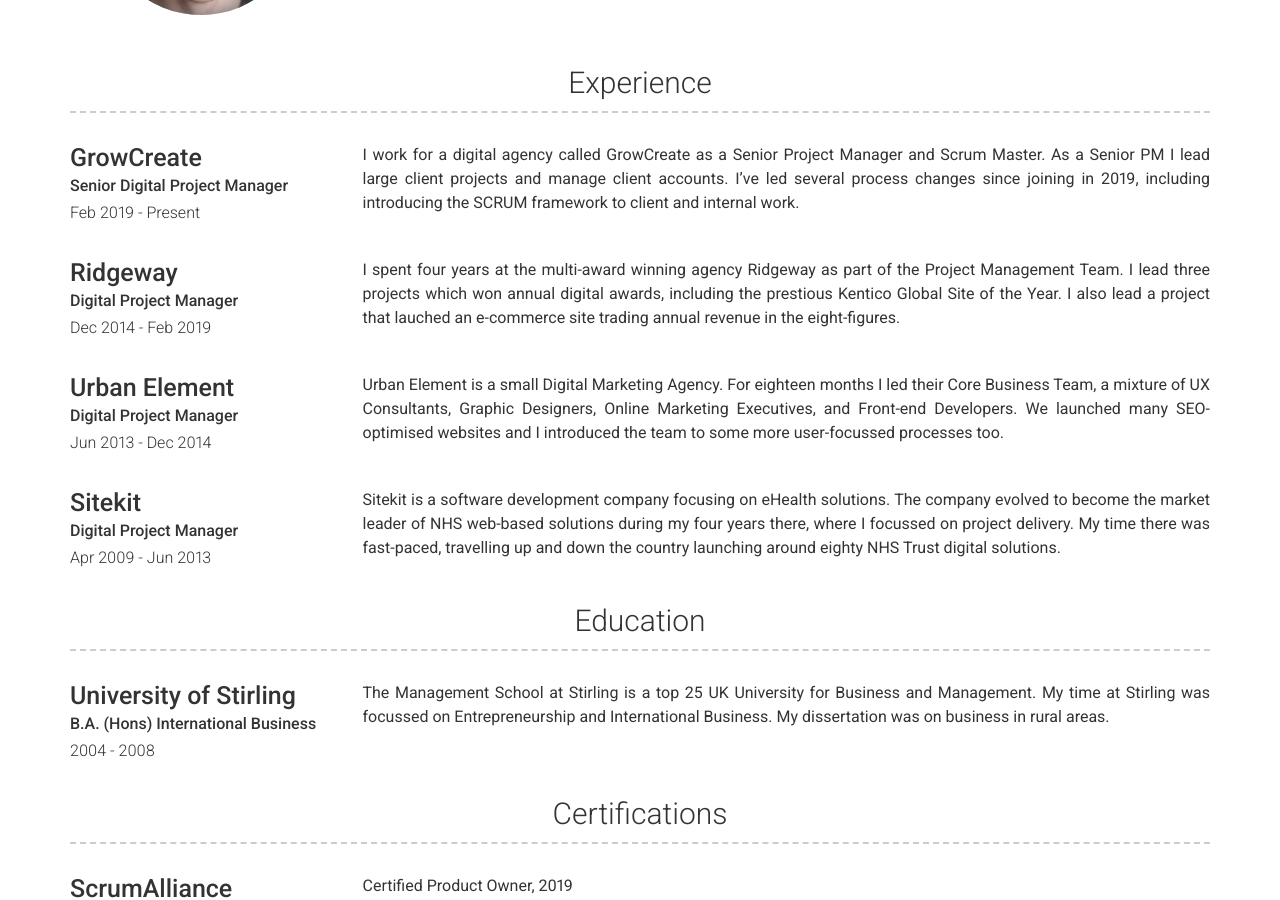
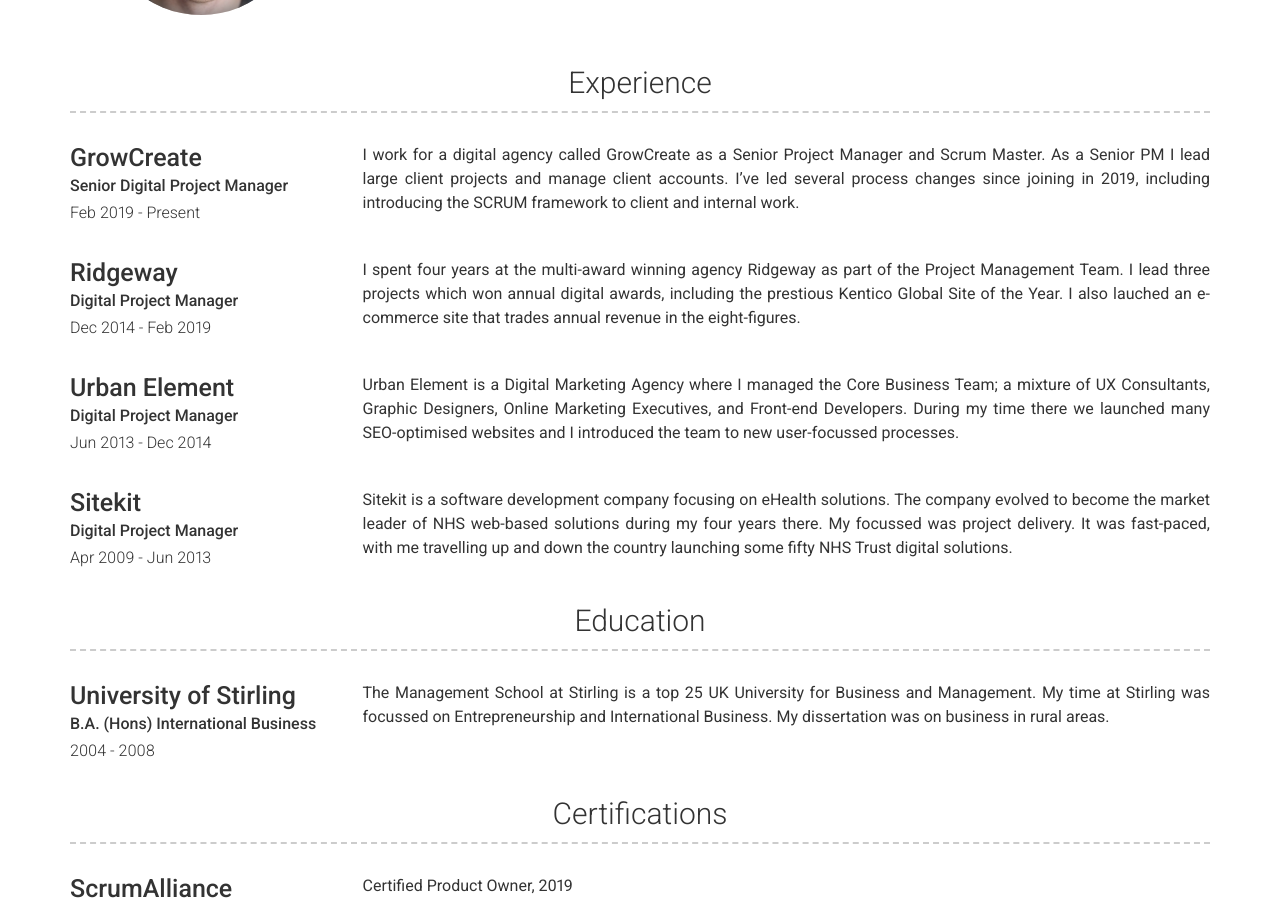
Before and after one commit to csgdavidson/Charlie-Davidson2, a Jekyll site: the page built from index.md, in a window 1280 px wide and 900 px high, scrolled down 464 px. Built offline with Jekyll 4.4.1, drawn with Linux system fonts in a browser that asks for light colours; nearby versions of some CDN libraries.

Commit message:
Update experience.yml

```diff
--- a/_data/experience.yml
+++ b/_data/experience.yml
@@ -10,16 +10,16 @@
   job_title: Digital Project Manager
   dates: Dec 2014 - Feb 2019
   description:
-    I spent four years at the multi-award winning agency Ridgeway as part of the Project Management Team. I lead three projects which won annual digital awards, including the prestious Kentico Global Site of the Year. I also lead a project that lauched an e-commerce site trading annual revenue in the eight-figures.
+    I spent four years at the multi-award winning agency Ridgeway as part of the Project Management Team. I lead three projects which won annual digital awards, including the prestious Kentico Global Site of the Year. I also lauched an e-commerce site that trades annual revenue in the eight-figures.
 
 - company: Urban Element
   job_title: Digital Project Manager
   dates: Jun 2013 - Dec 2014
   description:
-    Urban Element is a small Digital Marketing Agency. For eighteen months I led their Core Business Team, a mixture of UX Consultants, Graphic Designers, Online Marketing Executives, and Front-end Developers. We launched many SEO-optimised websites and I introduced the team to some more user-focussed processes too.
+    Urban Element is a Digital Marketing Agency where I managed the Core Business Team; a mixture of UX Consultants, Graphic Designers, Online Marketing Executives, and Front-end Developers. During my time there we launched many SEO-optimised websites and I introduced the team to new user-focussed processes.
 
 - company: Sitekit
   job_title: Digital Project Manager
   dates: Apr 2009 - Jun 2013
   description:
-    Sitekit is a software development company focusing on eHealth solutions. The company evolved to become the market leader of NHS web-based solutions during my four years there, where I focussed on project delivery. My time there was fast-paced, travelling up and down the country launching around eighty NHS Trust digital solutions.
+    Sitekit is a software development company focusing on eHealth solutions. The company evolved to become the market leader of NHS web-based solutions during my four years there. My focussed was project delivery. It was fast-paced, with me travelling up and down the country launching some fifty NHS Trust digital solutions.
```
